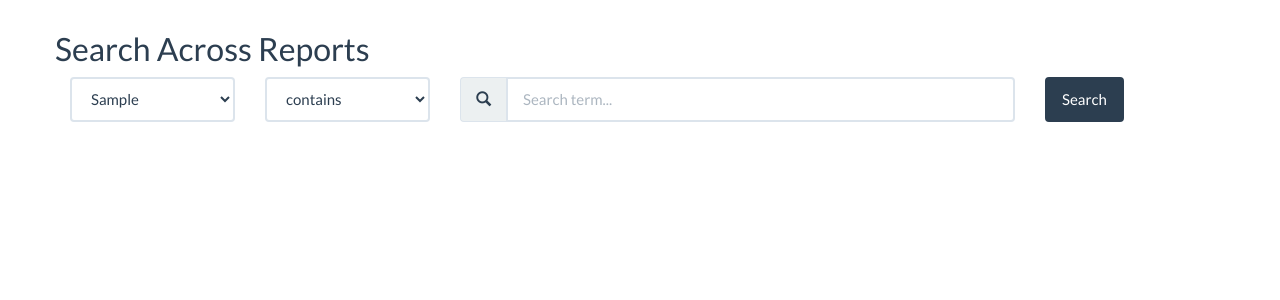
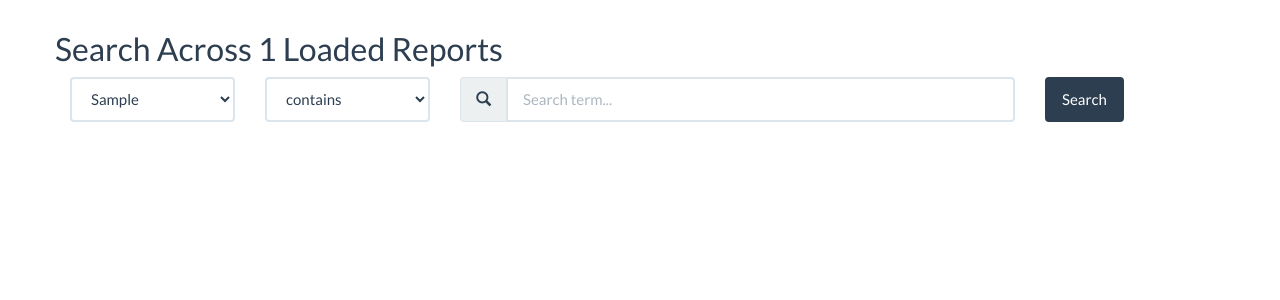
Before and after one commit to jgrundstad/viewer, a Django app: template templates/viewer/search/search_reports.html in a window 1280 px wide. Shown: the part 60-360 px from the top of the page. Run offline with Django 3.2, Linux system fonts and the light colour scheme; the template is opened without the code that fills it: most values are stand-ins (such as "Sample title", 1, 10 or a date in 2020); some libraries are stand-ins or nearby versions; some web fonts are replaced.

Commit message:
added # of searchable reports to search page

```diff
--- a/templates/viewer/search/search_reports.html
+++ b/templates/viewer/search/search_reports.html
@@ -87,7 +87,7 @@ $(document).ready(function(){
 
 <div class="container">
     <div class="row">
-        <h2>Search Across Reports</h2>
+        <h2>Search Across {{num_reports}} Loaded Reports</h2>
     </div>
     <div class="row">
         <div class="col-md-2">
--- a/views.py
+++ b/views.py
@@ -393,7 +393,8 @@ Search functions
 @user_passes_test(in_proj_user_group)
 def search_reports(request):
     variant_fields = Variant._meta.get_all_field_names()
-    context = {'variant_fields':variant_fields}
+    num_reports = len(list(set(Variant.objects.values_list('report', flat=True))))
+    context = {'variant_fields':variant_fields, 'num_reports': num_reports}
     return render(request, 'viewer/search/search_reports.html', context)
 
 
```
